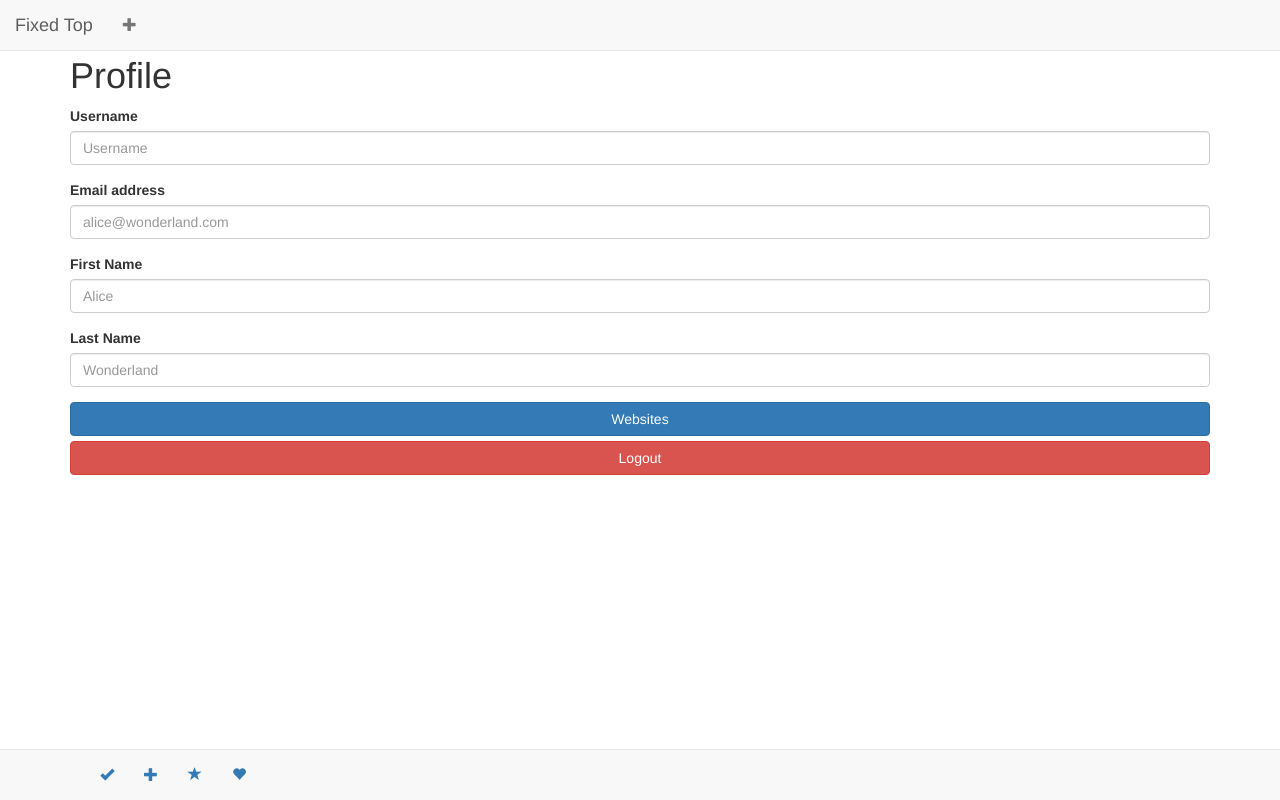
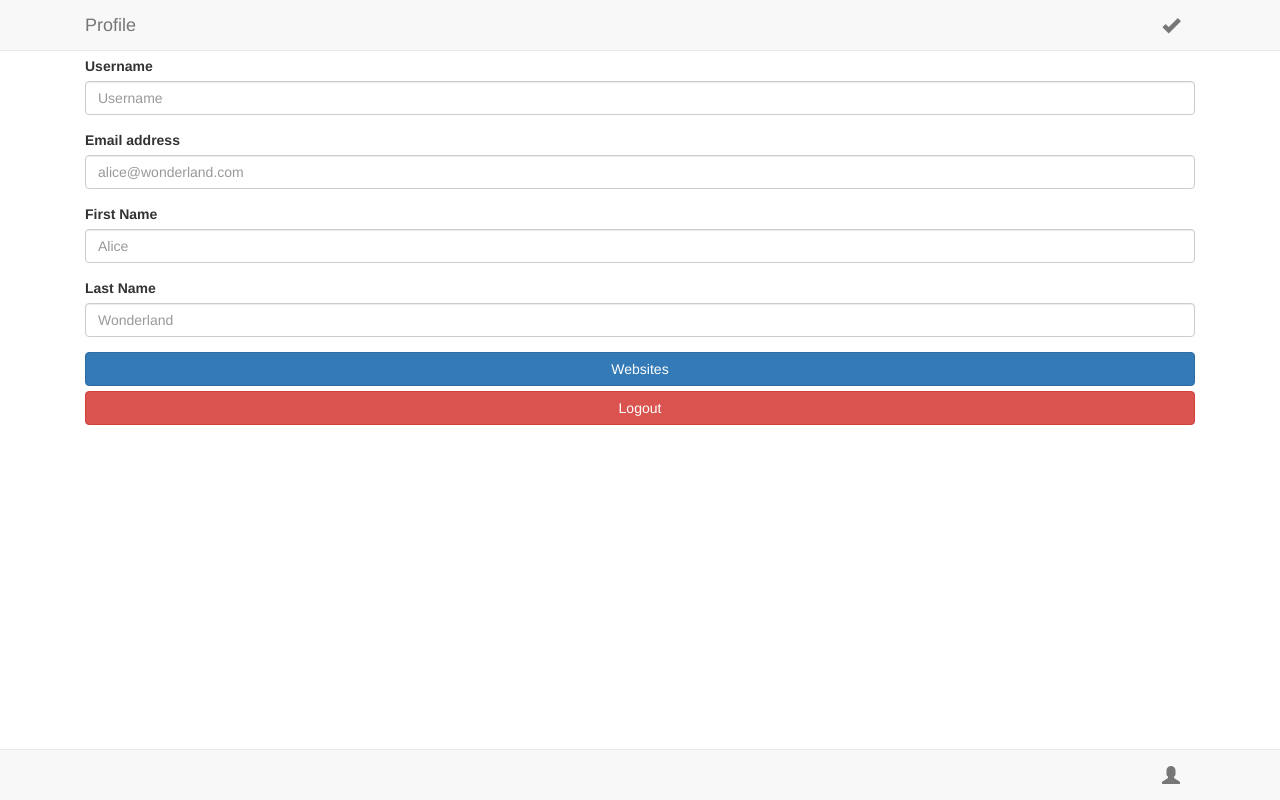
Before and after one commit to chitnisrohan/chitnis-rohan-webdev, a website: page chitnis-rohan-webdev/public/assignment/profile.html in a window 1280 px wide. Drawn offline with nearby package versions, Linux system fonts and the light colour scheme.

Commit message:
profile page modified

```diff
--- a/chitnis-rohan-webdev/public/assignment/profile.html
+++ b/chitnis-rohan-webdev/public/assignment/profile.html
@@ -9,24 +9,20 @@
 <body>
 
 <nav class="navbar navbar-default navbar-fixed-top">
-    <div class="container-fluid">
-        <div class="navbar-header">
-            <a class="navbar-brand" href="#">
-                Fixed Top
+    <div class="container">
+        <div class="navbar-header col-xs-12">
+            <a class="navbar-brand navbar-link pull-left" href="#">
+                Profile
             </a>
-            <p class="navbar-text pull-right">
-                <a href="#" class="navbar-link">
-          <span class="glyphicon glyphicon-plus">
-          </span>
-                </a>
-            </p>
+            <a href="#" class="navbar-brand navbar-link pull-right">
+                <span class="glyphicon glyphicon-ok"></span>
+            </a>
         </div>
     </div>
 </nav>
-
-
+<br>
     <div class="container">
-        <h1>Profile</h1>
+        <div class = "col-xs-12">
 
         <form>
             <div class="form-group">
@@ -51,34 +47,18 @@
            href="website-list.html">Websites</a>
         <a class="btn btn-danger  btn-block"
            href="login.html">Logout</a>
+        </div>
     </div>
+
 
 <nav class="navbar navbar-default navbar-fixed-bottom">
     <div class="container">
-        <div class="row navbar-text">
-            <div class="col-xs-3 text-center">
-                <a href="#">
-                    <span class="glyphicon glyphicon-ok"></span>
+        <div class="navbar-footer col-xs-12">
+                <a href="#" class="navbar-brand navbar-link pull-right">
+                    <span class="glyphicon glyphicon-user"></span>
                 </a>
-            </div>
-            <div class="col-xs-3 text-center">
-                <a href="#">
-                    <span class="glyphicon glyphicon-plus"></span>
-                </a>
-            </div>
-            <div class="col-xs-3 text-center">
-                <a href="#">
-                    <span class="glyphicon glyphicon-star"></span>
-                </a>
-            </div>
-            <div class="col-xs-3 text-center">
-                <a href="#">
-                    <span class="glyphicon glyphicon-heart"></span>
-                </a>
-            </div>
         </div>
     </div>
 </nav>
-
 </body>
 </html>
```
Also changed, not shown: chitnis-rohan-webdev/public/assignment/index.html (+3 -0 lines), chitnis-rohan-webdev/public/assignment/register.html (+1 -1 lines).
